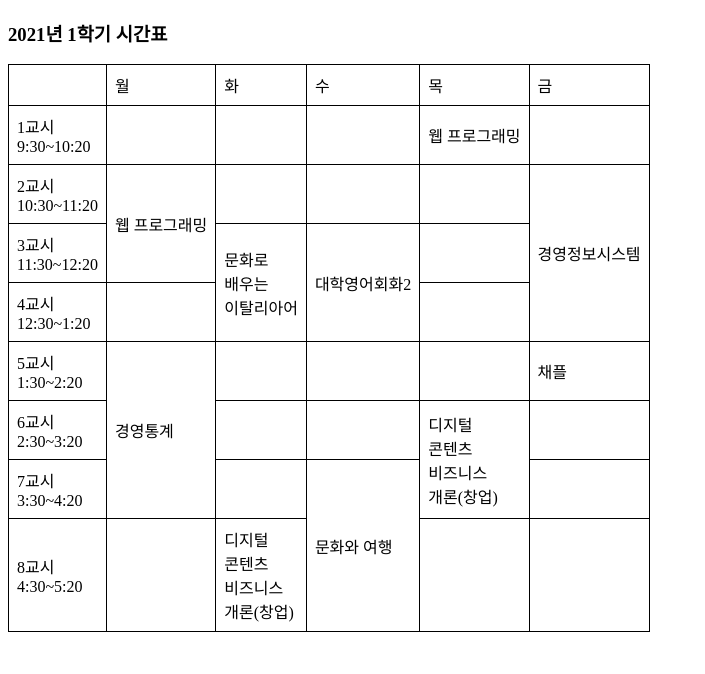
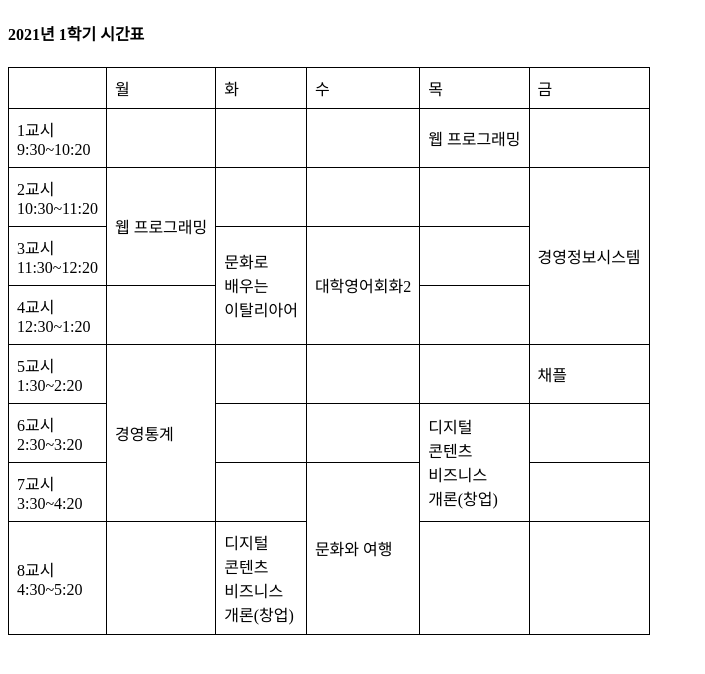
Before and after one commit to todud022712/todud022712.github.io, a plain HTML site: page index.html in a window 1280 px wide. Shown: the whole page, without its empty margins (0-705 px from the left). Drawn offline with Linux system fonts and the light colour scheme.

Commit message:
시간표1

```diff
--- a/index.html
+++ b/index.html
@@ -11,7 +11,7 @@
     </head>
 
     <body>
-        <h3>2021년 1학기 시간표</h3>
+        <h4>2021년 1학기 시간표</h4>
     </body>
 
     <table>
```
